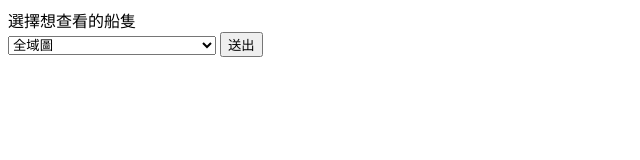
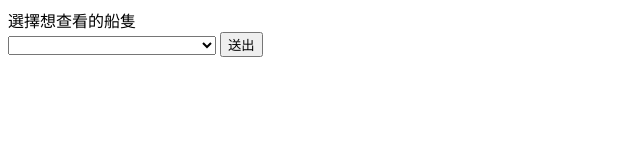
Before and after one commit to MikeHsu0618/FindEvergreen, a plain HTML site: page index.html in a window 1280 px wide. Shown: the full height of the page, 0-640 px from the left. Drawn offline with Linux system fonts and the light colour scheme.

Commit message:
fix select default

```diff
--- a/index.html
+++ b/index.html
@@ -35,6 +35,7 @@
     var getUrlString = location.href ;
     var url = new URL(getUrlString);
     var id =url.searchParams.get('id');
+    document.querySelector('.input').value = id;
     // Map appearance
     var width="100%";         // width in pixels or percentage
     var height="736px";         // height in pixels
```
